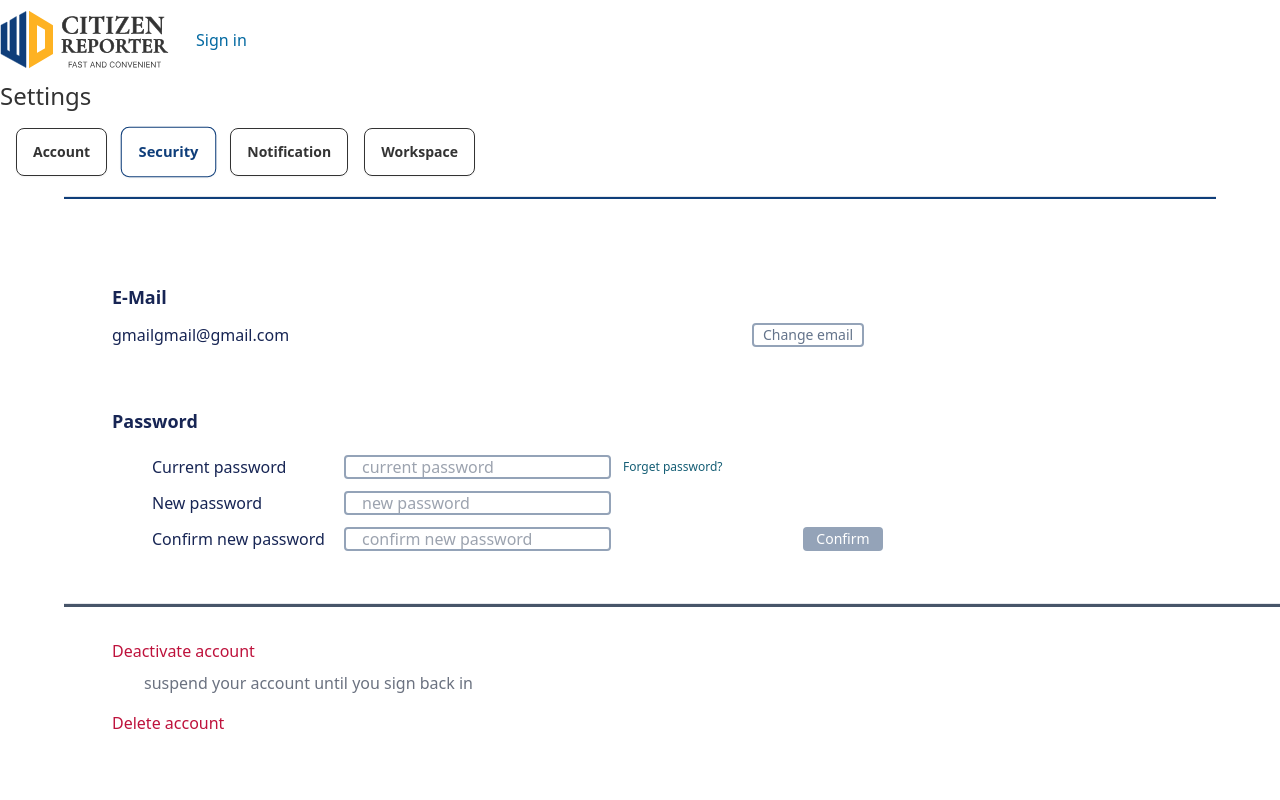
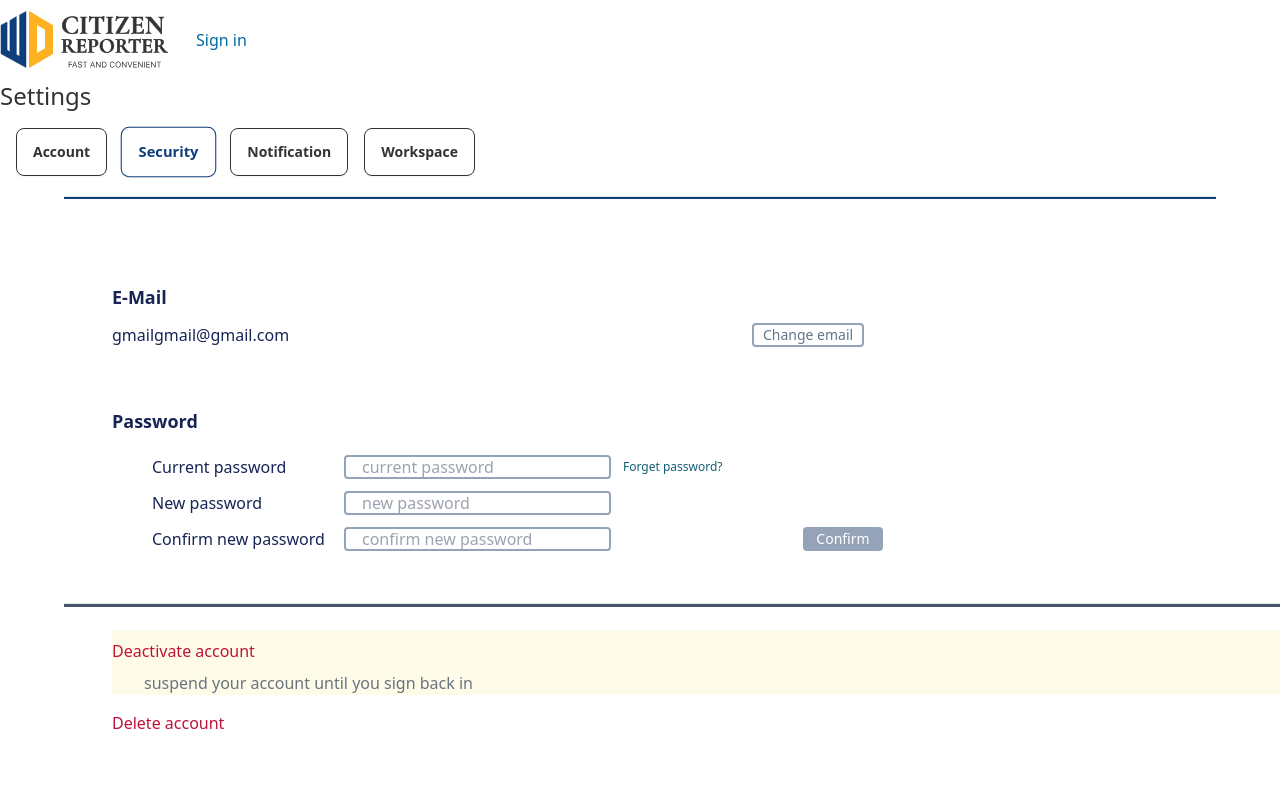
Before and after one commit to CitizenMedia-TW/client, a Next.js app: page /settings in a window 1280 px wide. Both pictures are taken after a click on the button "Security". Shown: the top 800 px of the page. Built offline with nearby package versions, Linux system fonts and the light colour scheme; no server answers.

Commit message:
fix: Fix html error

```diff
--- a/app/settings/Security.tsx
+++ b/app/settings/Security.tsx
@@ -127,7 +127,7 @@ export default function Account() {
       </section>
 
       <section className="flex flex-col pl-28">
-        <section flex-col bg-yellow-50>
+        <section className="flex-col bg-yellow-50">
           <button
             className="bg-transparent"
             onClick={() =>
```
